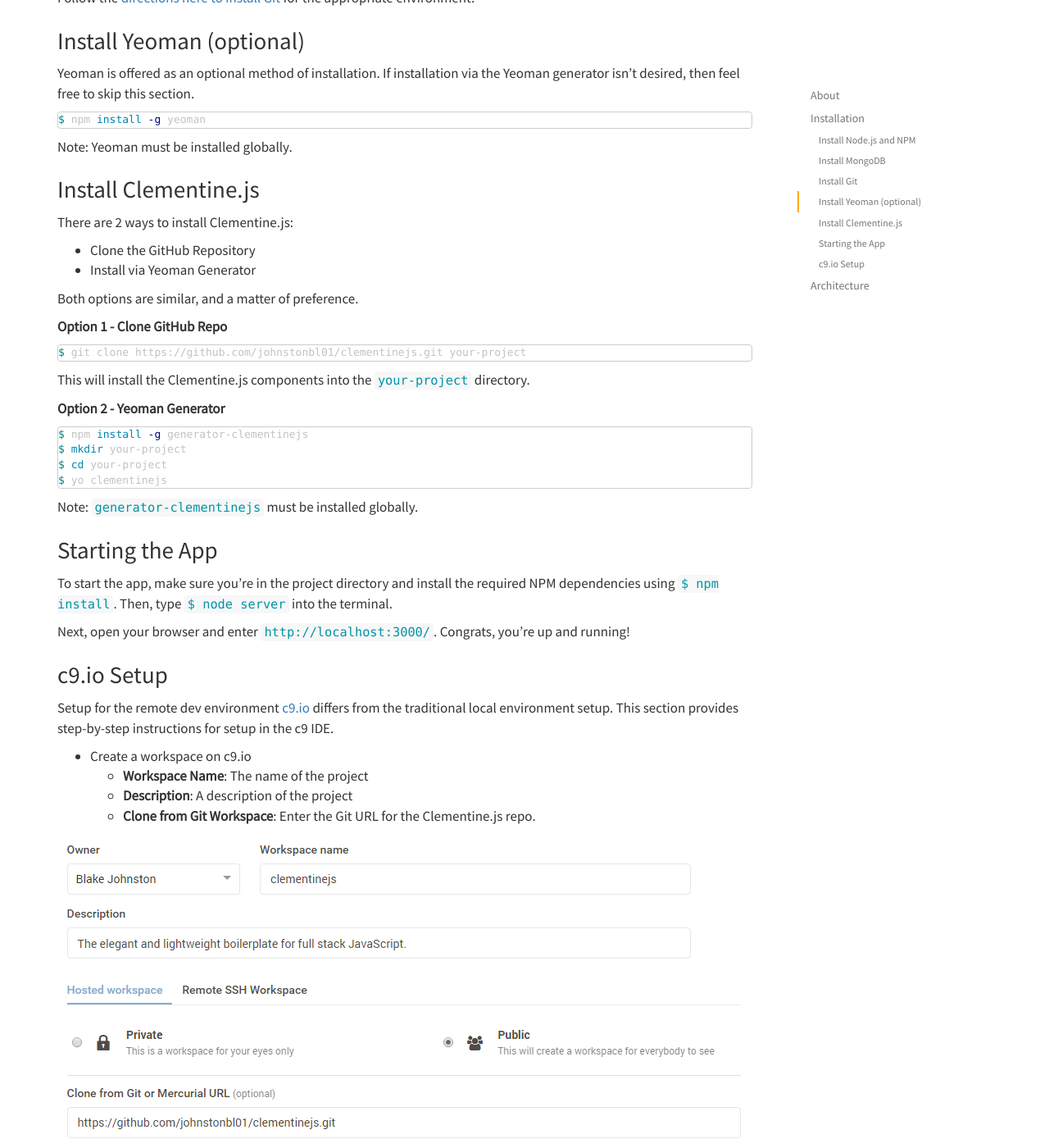
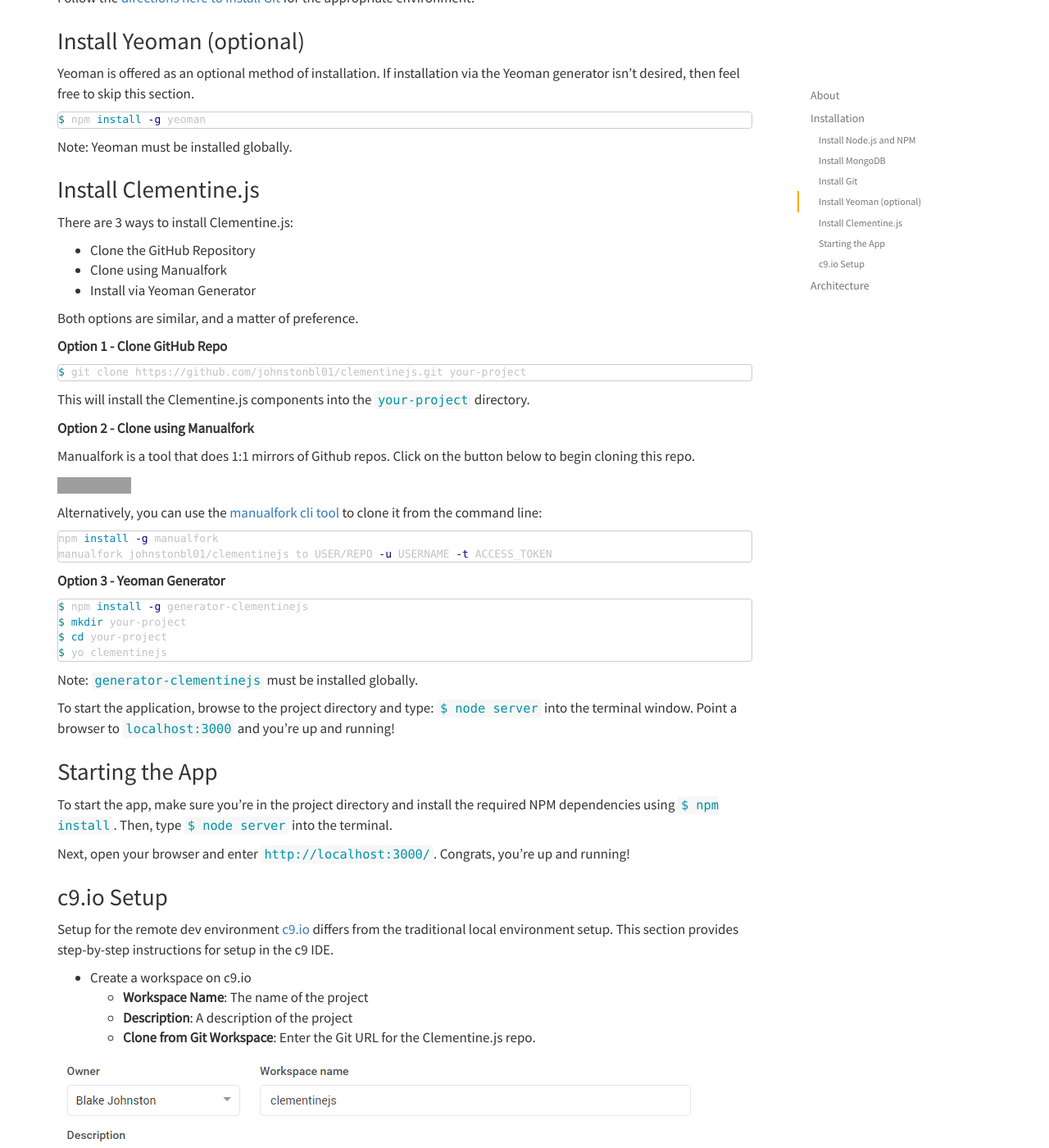
Before and after one commit to johnstonbl01/clementinejs, a Jekyll site: the page built from versions/standard.md, in a window 1280 px wide and 1400 px high, scrolled down 1613 px. Shown: the whole window at 82% size. Built offline with Jekyll 4.4.1, drawn with Linux system fonts in a browser that asks for light colours; Markdown is read by kramdown in place of the engine named in the settings; grey boxes are pictures that could not be loaded.

Commit message:
Update installation instructions to include Manualfork.

````diff
--- a/versions/standard.md
+++ b/versions/standard.md
@@ -84,9 +84,10 @@
 
 ### Install Clementine.js
 
-There are 2 ways to install Clementine.js:
+There are 3 ways to install Clementine.js:
 
 - Clone the GitHub Repository
+- Clone using Manualfork
 - Install via Yeoman Generator
 
 Both options are similar, and a matter of preference.
@@ -99,7 +100,20 @@
 
 This will install the Clementine.js components into the `your-project` directory.
 
-**Option 2 - Yeoman Generator**
+**Option 2 - Clone using Manualfork**
+
+Manualfork is a tool that does 1:1 mirrors of Github repos. Click on the button below to begin cloning this repo.
+
+[![manualfork this repo](http://manualfork.therebelrobot.com/badge-large.svg)](http://manualfork.therebelrobot.com/?source=johnstonbl01/clementinejs)
+
+Alternatively, you can use the [manualfork cli tool](https://github.com/therebelrobot/node-manualfork) to clone it from the command line:
+
+```bash
+npm install -g manualfork
+manualfork johnstonbl01/clementinejs to USER/REPO -u USERNAME -t ACCESS_TOKEN
+```
+
+**Option 3 - Yeoman Generator**
 
 ```bash
 $ npm install -g generator-clementinejs
@@ -109,6 +123,8 @@
 ```
 
 Note: `generator-clementinejs` must be installed globally.
+
+To start the application, browse to the project directory and type: `$ node server` into the terminal window. Point a browser to `localhost:3000` and you're up and running!
 
 ### Starting the App
 
````
